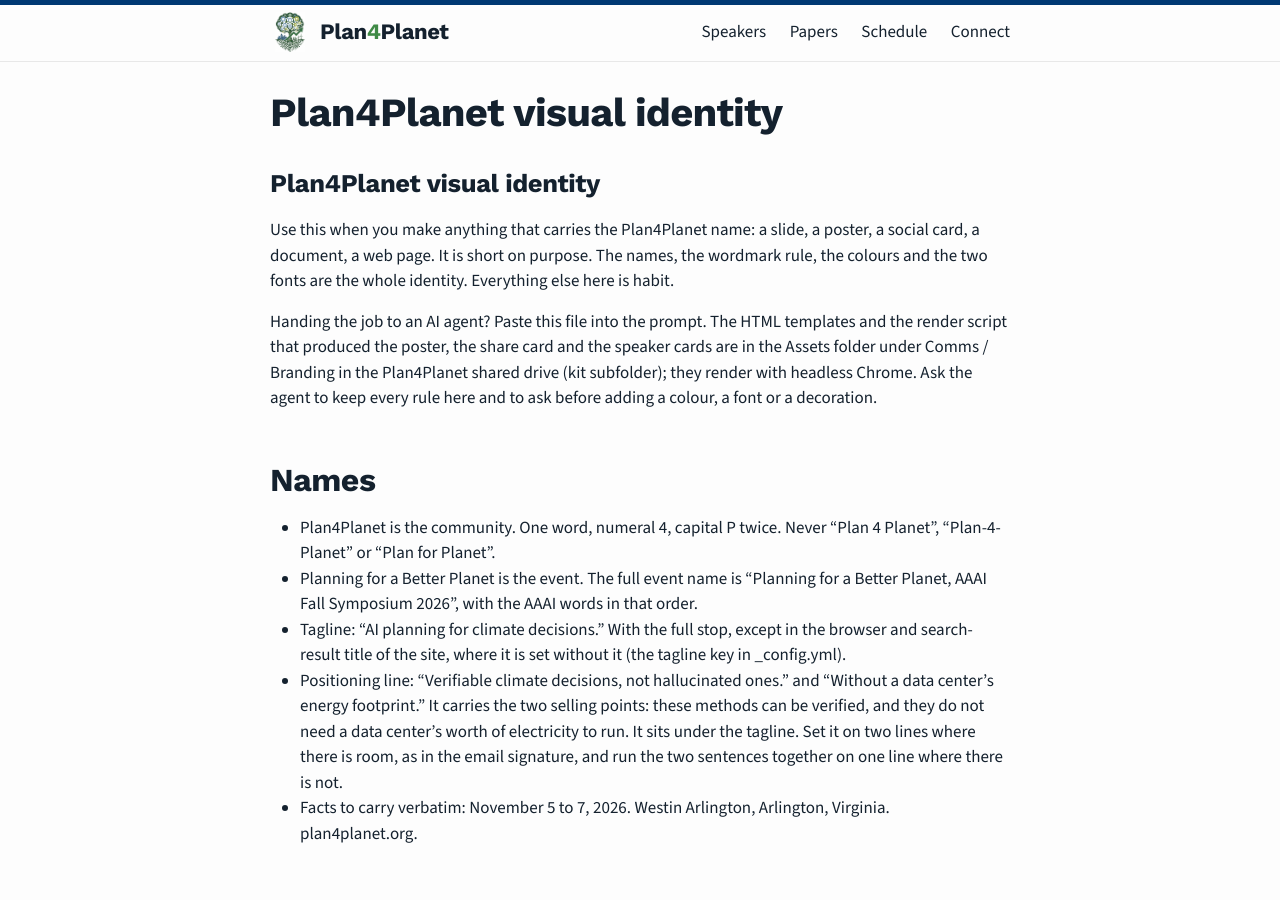
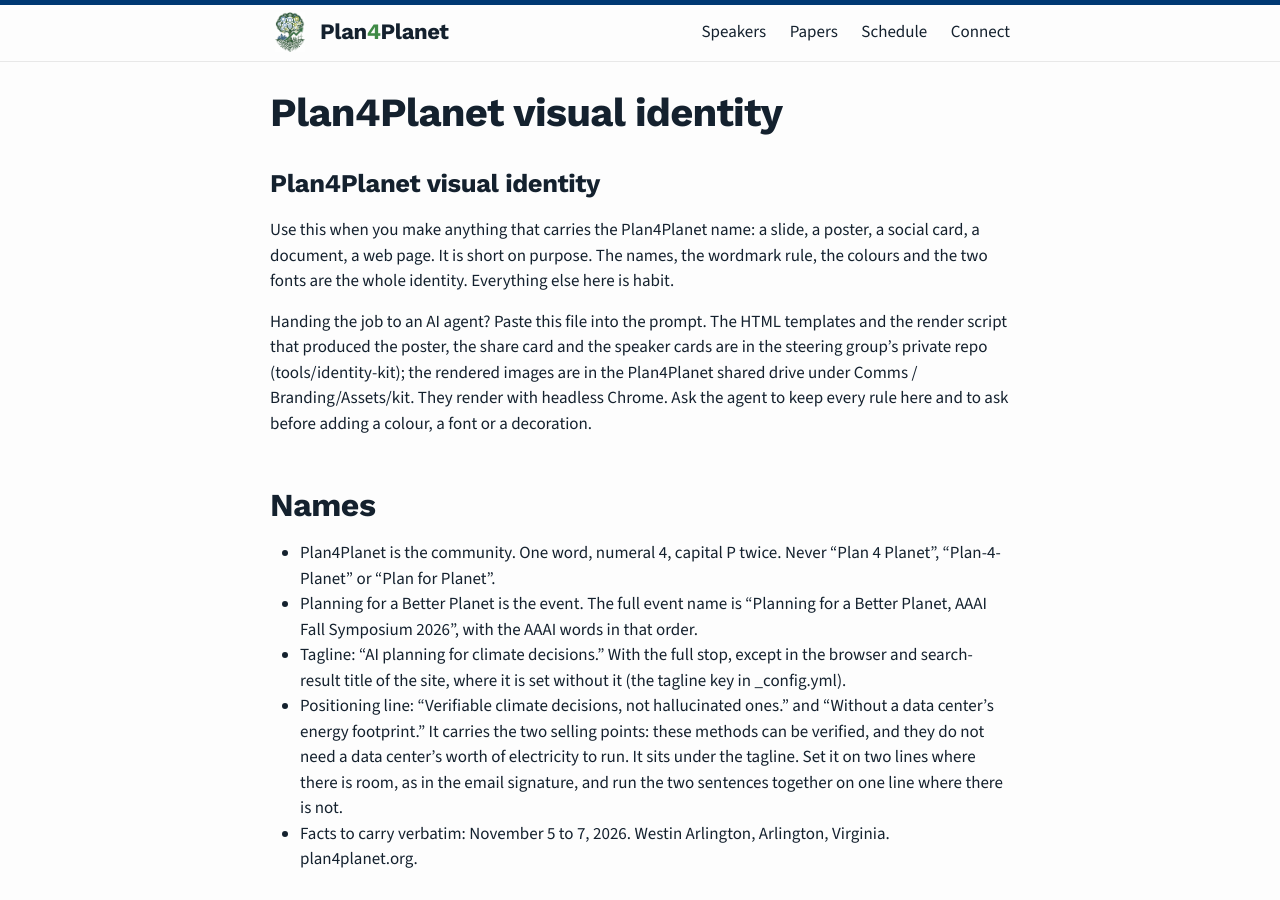
Before and after one commit to plan4planet/plan4planet.github.io, a Jekyll site: the page built from visual-identity.md, in a window 1280 px wide and 900 px high. Built offline with Jekyll 4.4.1, drawn with Linux system fonts in a browser that asks for light colours; nearby versions of some CDN libraries; our own code applies the rules of GitHub Pages for plain Markdown files.

Commit message:
visual identity: point to the kit's new home in the private repo
Co-Authored-By: Claude Opus 5.5 <noreply@anthropic.com>

```diff
--- a/visual-identity.md
+++ b/visual-identity.md
@@ -2,7 +2,7 @@
 
 Use this when you make anything that carries the Plan4Planet name: a slide, a poster, a social card, a document, a web page. It is short on purpose. The names, the wordmark rule, the colours and the two fonts are the whole identity. Everything else here is habit.
 
-Handing the job to an AI agent? Paste this file into the prompt. The HTML templates and the render script that produced the poster, the share card and the speaker cards are in the Assets folder under Comms / Branding in the Plan4Planet shared drive (kit subfolder); they render with headless Chrome. Ask the agent to keep every rule here and to ask before adding a colour, a font or a decoration.
+Handing the job to an AI agent? Paste this file into the prompt. The HTML templates and the render script that produced the poster, the share card and the speaker cards are in the steering group's private repo (tools/identity-kit); the rendered images are in the Plan4Planet shared drive under Comms / Branding/Assets/kit. They render with headless Chrome. Ask the agent to keep every rule here and to ask before adding a colour, a font or a decoration.
 
 ## Names
 
```
